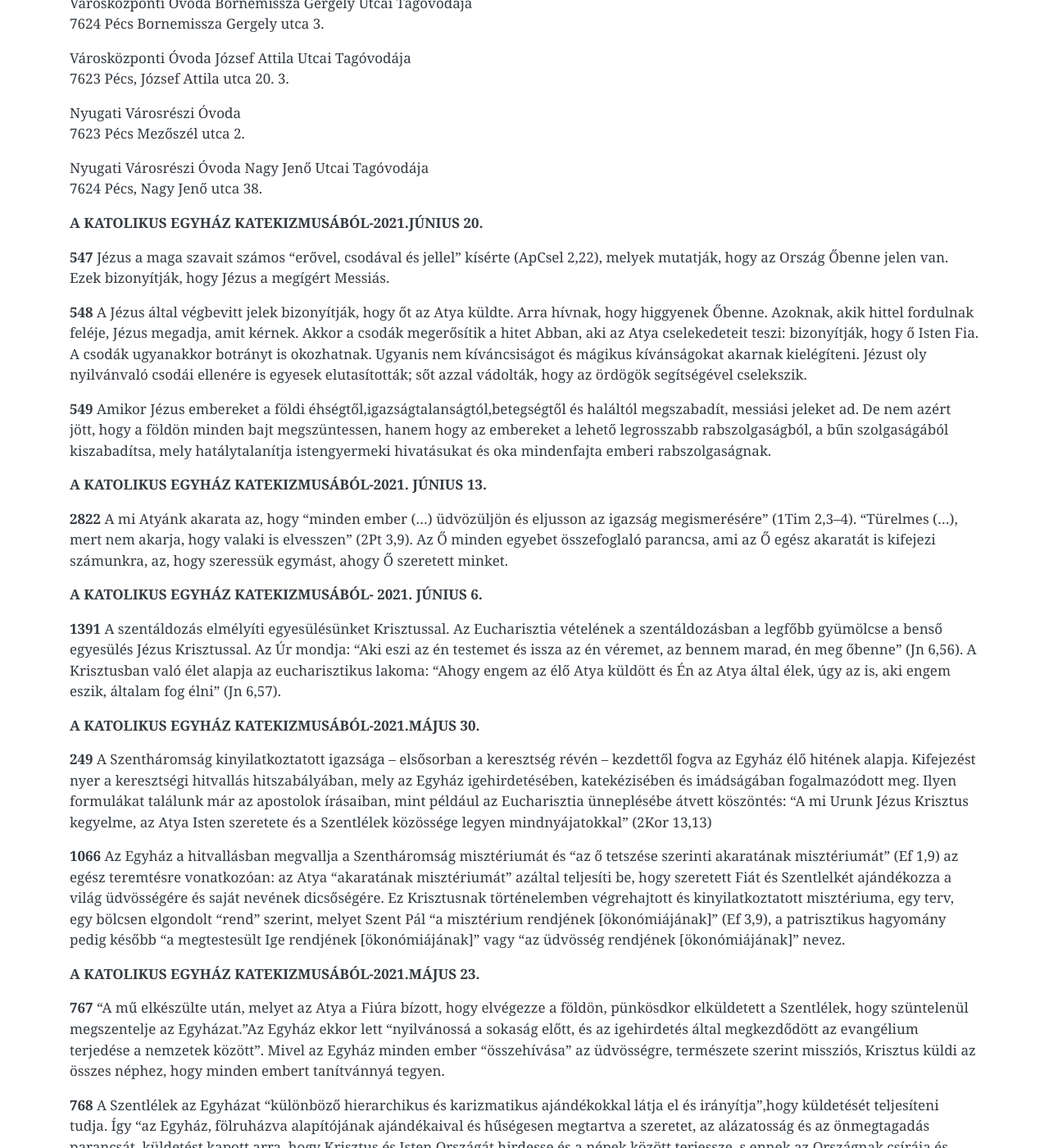
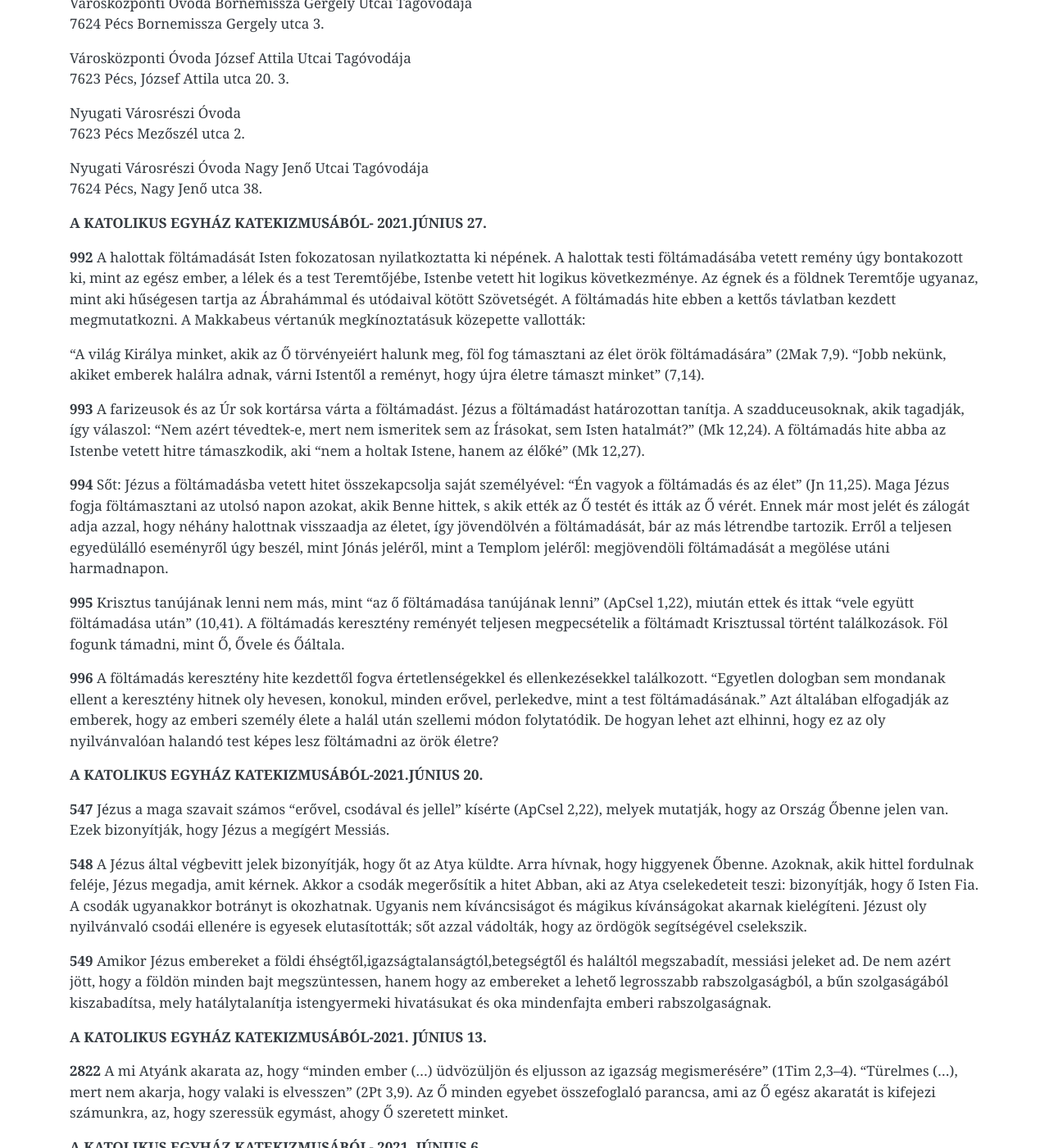
Before and after one commit to pecsi-ferences/pecsi-ferences.github.io, a Jekyll site: the page built from hittan.md, in a window 1280 px wide and 1400 px high, scrolled down 664 px. Shown: the whole window at 82% size. Built offline with Jekyll 4.4.1, drawn with Linux system fonts in a browser that asks for light colours; nearby versions of some CDN libraries.

Commit message:
Update from Forestry.io Zoltán Dohány updated hittan.md

```diff
--- a/hittan.md
+++ b/hittan.md
@@ -34,6 +34,20 @@ Nyugati Városrészi Óvoda
 
 Nyugati Városrészi Óvoda Nagy Jenő Utcai Tagóvodája
 7624 Pécs, Nagy Jenő utca 38.
+
+**A KATOLIKUS EGYHÁZ KATEKIZMUSÁBÓL- 2021.JÚNIUS 27.**
+
+**992** A halottak föltámadását Isten fokozatosan nyilatkoztatta ki népének. A halottak testi föltámadásába vetett remény úgy bontakozott ki, mint az egész ember, a lélek és a test Teremtőjébe, Istenbe vetett hit logikus következménye. Az égnek és a földnek Teremtője ugyanaz, mint aki hűségesen tartja az Ábrahámmal és utódaival kötött Szövetségét. A föltámadás hite ebben a kettős távlatban kezdett megmutatkozni. A Makkabeus vértanúk megkínoztatásuk közepette vallották:
+
+"A világ Királya minket, akik az Ő törvényeiért halunk meg, föl fog támasztani az élet örök föltámadására" (2Mak 7,9). "Jobb nekünk, akiket emberek halálra adnak, várni Istentől a reményt, hogy újra életre támaszt minket" (7,14).
+
+**993** A farizeusok és az Úr sok kortársa várta a föltámadást. Jézus a föltámadást határozottan tanítja. A szadduceusoknak, akik tagadják, így válaszol: "Nem azért tévedtek-e, mert nem ismeritek sem az Írásokat, sem Isten hatalmát?" (Mk 12,24). A föltámadás hite abba az Istenbe vetett hitre támaszkodik, aki "nem a holtak Istene, hanem az élőké" (Mk 12,27).
+
+**994** Sőt: Jézus a föltámadásba vetett hitet összekapcsolja saját személyével: "Én vagyok a föltámadás és az élet" (Jn 11,25). Maga Jézus fogja föltámasztani az utolsó napon azokat, akik Benne hittek, s akik ették az Ő testét és itták az Ő vérét. Ennek már most jelét és zálogát adja azzal, hogy néhány halottnak visszaadja az életet, így jövendölvén a föltámadását, bár az más létrendbe tartozik. Erről a teljesen egyedülálló eseményről úgy beszél, mint Jónás jeléről, mint a Templom jeléről: megjövendöli föltámadását a megölése utáni harmadnapon.
+
+**995** Krisztus tanújának lenni nem más, mint "az ő föltámadása tanújának lenni" (ApCsel 1,22), miután ettek és ittak "vele együtt föltámadása után" (10,41). A föltámadás keresztény reményét teljesen megpecsételik a föltámadt Krisztussal történt találkozások. Föl fogunk támadni, mint Ő, Ővele és Őáltala.
+
+**996** A föltámadás keresztény hite kezdettől fogva értetlenségekkel és ellenkezésekkel találkozott. "Egyetlen dologban sem mondanak ellent a keresztény hitnek oly hevesen, konokul, minden erővel, perlekedve, mint a test föltámadásának." Azt általában elfogadják az emberek, hogy az emberi személy élete a halál után szellemi módon folytatódik. De hogyan lehet azt elhinni, hogy ez az oly nyilvánvalóan halandó test képes lesz föltámadni az örök életre?
 
 **A KATOLIKUS EGYHÁZ KATEKIZMUSÁBÓL-2021.JÚNIUS 20.**
 
```
